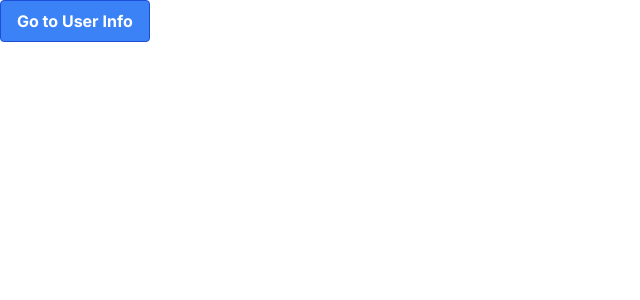
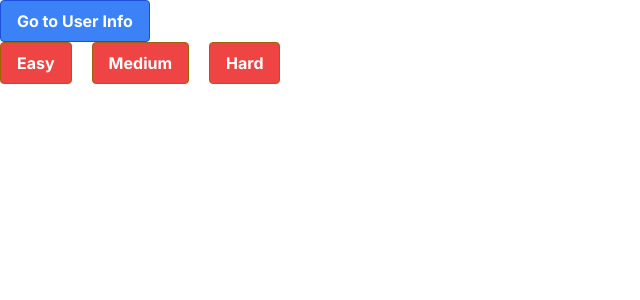
Before and after one commit to kunzaka001/quizify, a Next.js app: page /home in a window 1280 px wide. Shown: the top 300 px of the page, without its empty margins (0-640 px from the left). Built offline with nearby package versions, Linux system fonts and the light colour scheme.

Commit message:
Update page.tsx

```diff
--- a/app/home/page.tsx
+++ b/app/home/page.tsx
@@ -1,9 +1,11 @@
 "use client";
 
 import { useRouter } from "next/navigation";
+import { useState } from "react";
 
 const Home = () => {
   const router = useRouter();
+  const [difficulty, setDifficulty] = useState<string | undefined>(undefined);
 
   const navUserInfo = () => {
     try {
@@ -13,7 +15,16 @@ const Home = () => {
     }
   };
 
+  const navToQuiz = (selectedDifficulty: string) => {
+    try {
+      router.push(`/quiz?difficulty=${selectedDifficulty}`);
+    } catch (error: any) {
+      console.error("Error navigating:", error.message);
+    }
+  };
+
   return (
+    <>
       <div>
         <button
           type="button"
@@ -23,6 +34,31 @@ const Home = () => {
           Go to User Info
         </button>
       </div>
+
+      <div className="space-x-5">
+        <button
+          type="button"
+          className="bg-red-500 hover:bg-orange-700 text-white font-bold py-2 px-4 border border-yellow-700 rounded"
+          onClick={() => navToQuiz("easy")}
+        >
+          Easy
+        </button>
+        <button
+          type="button"
+          className="bg-red-500 hover:bg-orange-700 text-white font-bold py-2 px-4 border border-yellow-700 rounded"
+          onClick={() => navToQuiz("medium")}
+        >
+          Medium
+        </button>
+        <button
+          type="button"
+          className="bg-red-500 hover:bg-orange-700 text-white font-bold py-2 px-4 border border-yellow-700 rounded"
+          onClick={() => navToQuiz("hard")}
+        >
+          Hard
+        </button>
+      </div>
+    </>
   );
 };
 
```
Lines whose indentation alone changed are shown as unchanged.
